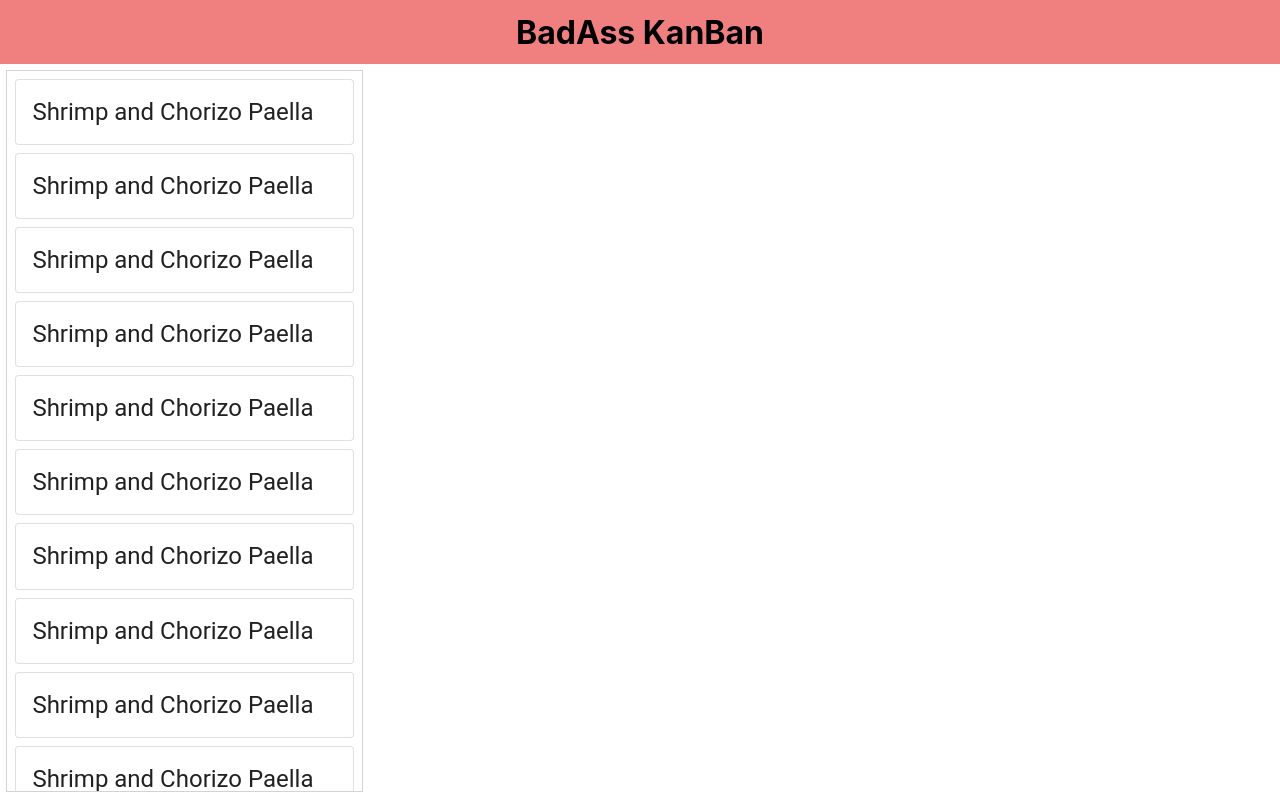
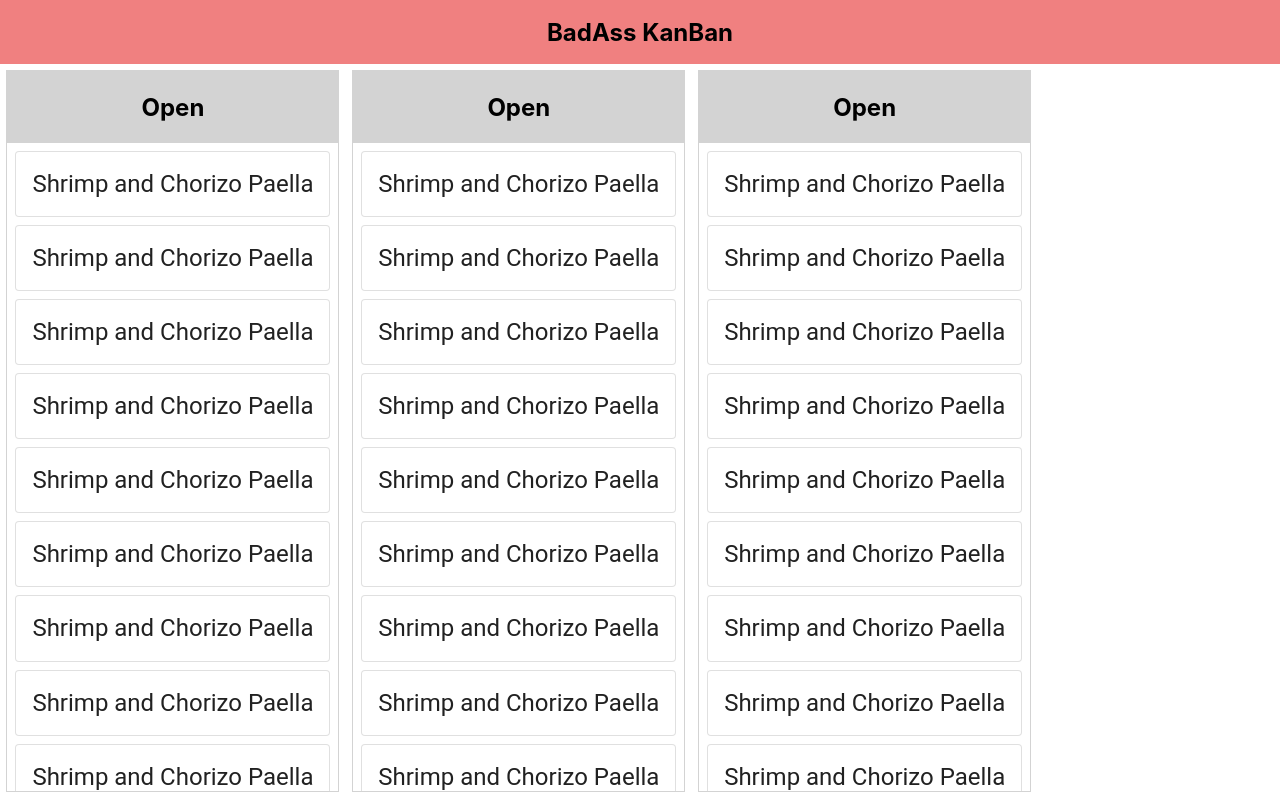
Before and after one commit to adam-botma/hackathon-badASS, a React (Create React App) app: page / in a window 1280 px wide. Built offline with nearby package versions, Linux system fonts and the light colour scheme.

Commit message:
finished header and column

```diff
--- a/src/App.css
+++ b/src/App.css
@@ -5,12 +5,26 @@
   margin: 0.5rem;
 }
 
+.column-container {
+  display: flex;
+}
 .column {
   border: 1px solid lightgray;
   max-width: 355px;
   height: 90vh;
   margin: 0.5%;
+}
+
+.column-contents {
+  height: 90%;
   overflow: auto;
+}
+.column-title {
+  display: flex;
+  justify-content: center;
+  align-items: center;
+  background-color: lightgrey;
+  height: 10%;
 }
 
 header {
--- a/src/App.js
+++ b/src/App.js
@@ -8,7 +8,11 @@ function App() {
   return (
     <div>
       <Header />
-      <KanbanColumn />
+      <div className="column-container">
+        <KanbanColumn />
+        <KanbanColumn />
+        <KanbanColumn />
+      </div>
     </div>
   );
 }
--- a/src/Components/Header.js
+++ b/src/Components/Header.js
@@ -3,7 +3,7 @@ import React from "react";
 export default function Header() {
   return (
     <header>
-      <h1>BadAss KanBan</h1>
+      <h2>BadAss KanBan</h2>
     </header>
   );
 }
--- a/src/Components/KanbanColumn.js
+++ b/src/Components/KanbanColumn.js
@@ -4,6 +4,10 @@ import KanbanCard from "./KanbanCard";
 export default function KanbanColumn() {
   return (
     <div className="column">
+      <div className="column-title">
+        <h2>Open</h2>
+      </div>
+      <div className="column-contents">
         <KanbanCard />
         <KanbanCard />
         <KanbanCard />
@@ -23,5 +27,6 @@ export default function KanbanColumn() {
         <KanbanCard />
         <KanbanCard />
       </div>
+    </div>
   );
 }
```
Lines whose indentation alone changed are shown as unchanged.
